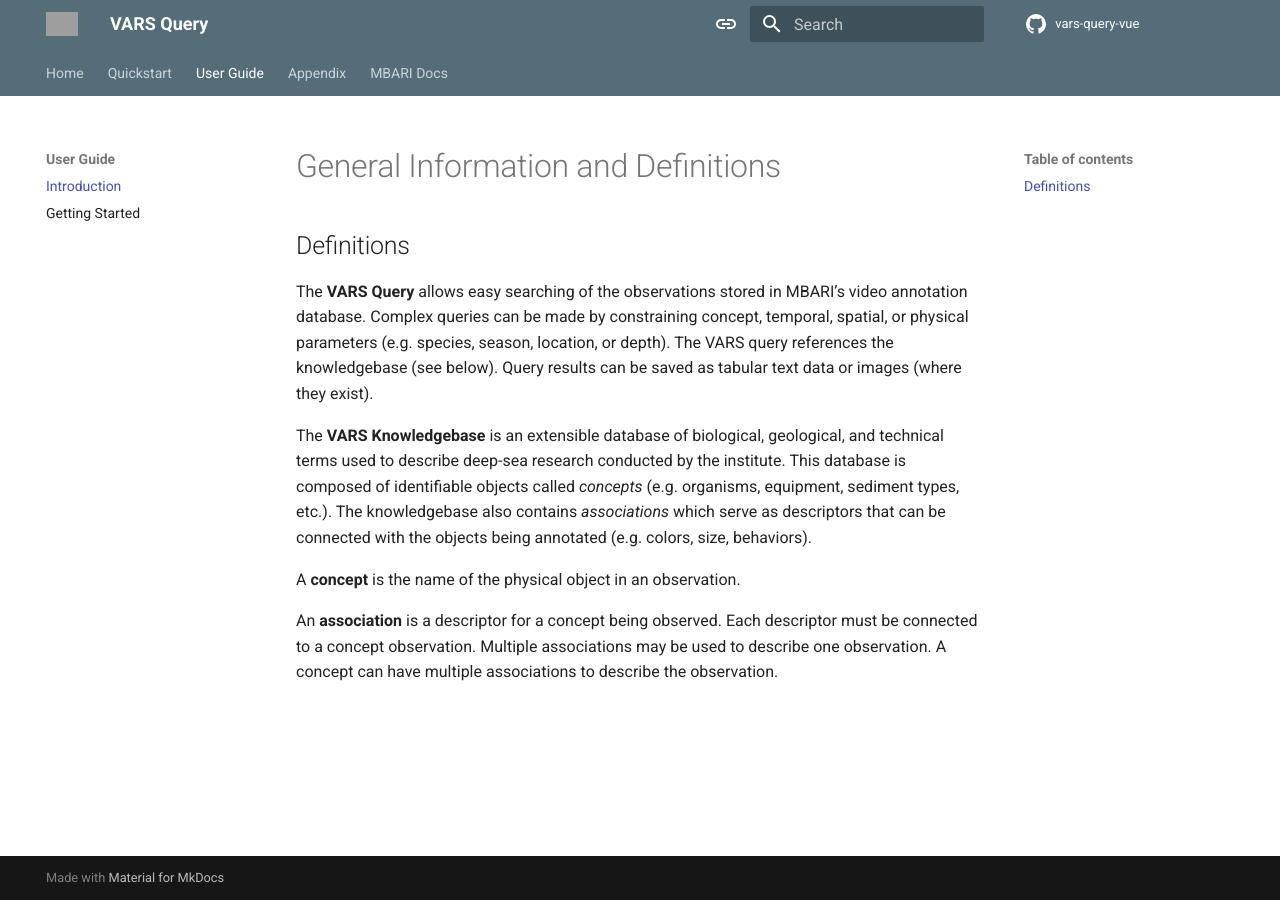
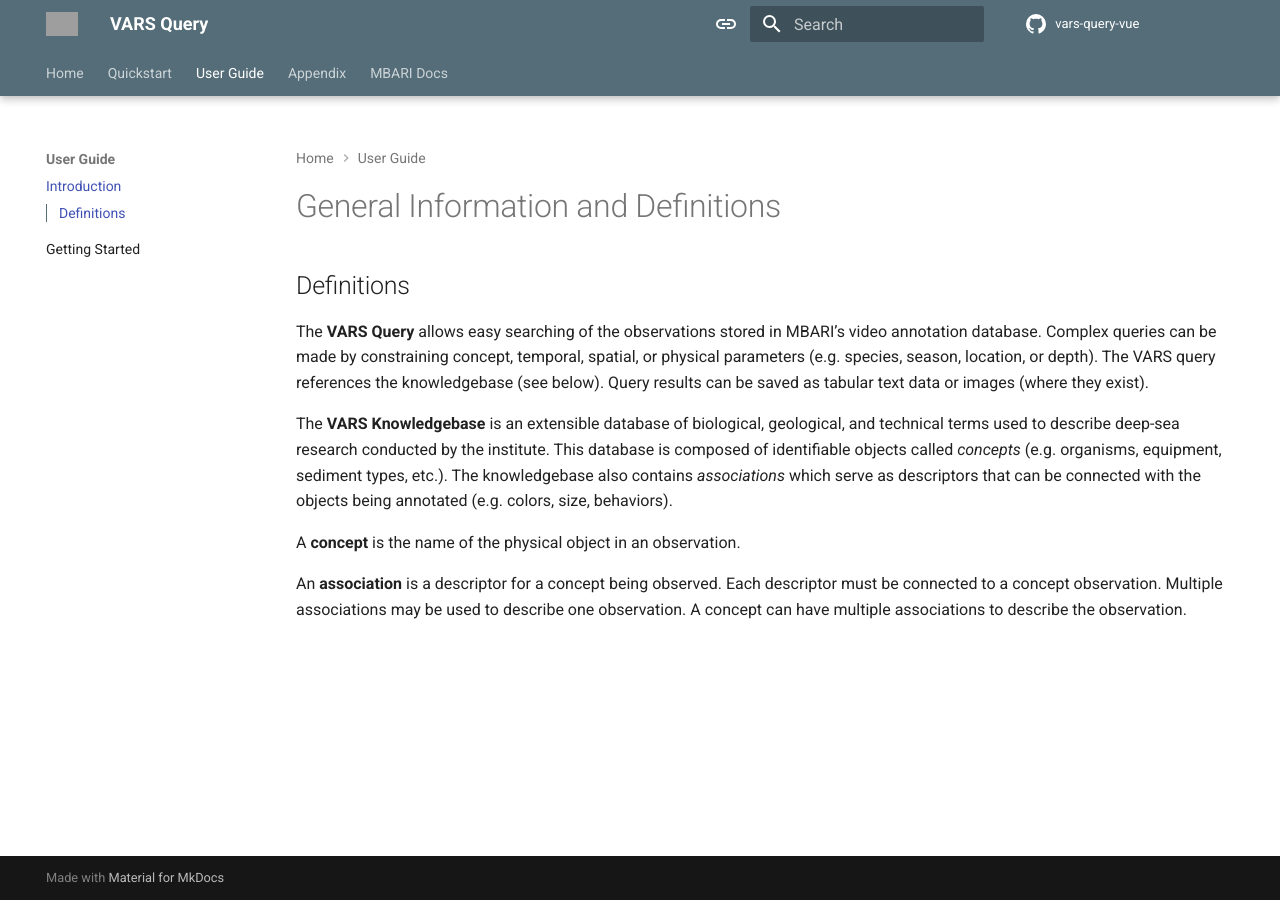
Before and after one commit to mbari-org/vars-query-vue, an MkDocs documentation site: the page built from docs/doc_general_info.md, in a window 1280 px wide. Built offline with MkDocs 1.6.1 and Material for MkDocs 9.7.7, drawn with Linux system fonts in a browser that asks for light colours; comment, search, counter and statistics services are not loaded; grey boxes are pictures that could not be loaded.

Commit message:
playing with features

```diff
--- a/mkdocs.yml
+++ b/mkdocs.yml
@@ -63,12 +63,18 @@
   icon:
     repo: material/github
   features:
+    - navigation.expand
     - navigation.instant
+    - navigation.instant.progress
     - navigation.indexes
+    - navigation.path
     - navigation.sections
     - navigation.tabs
     - navigation.top
+    - navigation.tabs.sticky
     - navigation.tracking
+    - toc.follow
+    - toc.integrate
 # extra_css:
 #     - https://docs.mbari.org/css/mbari.css
 #     - assets/css/extra.css
```
